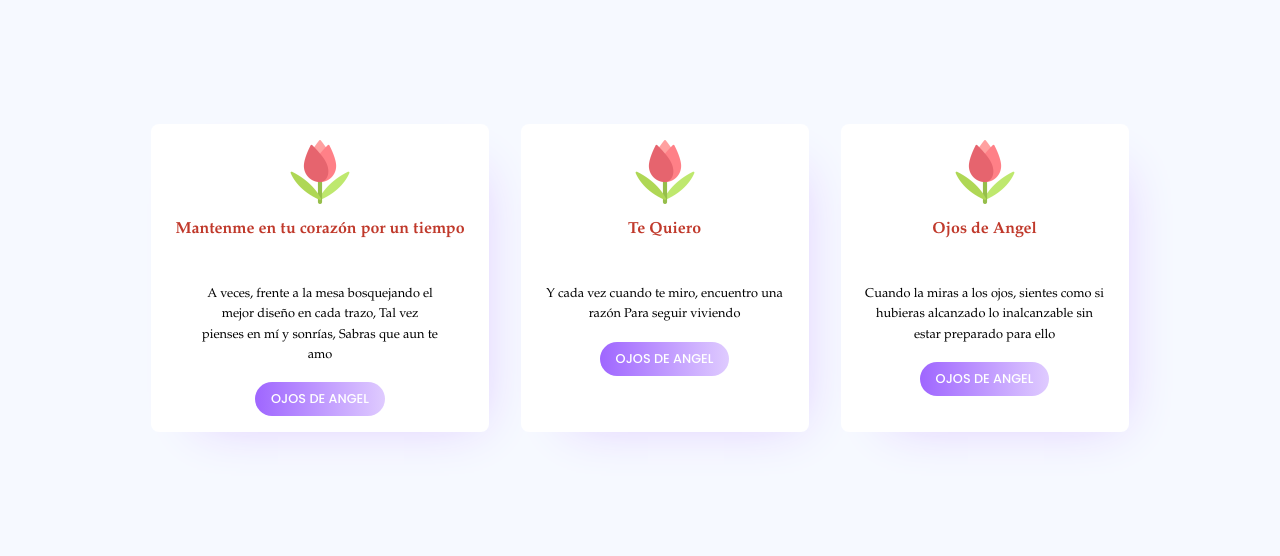
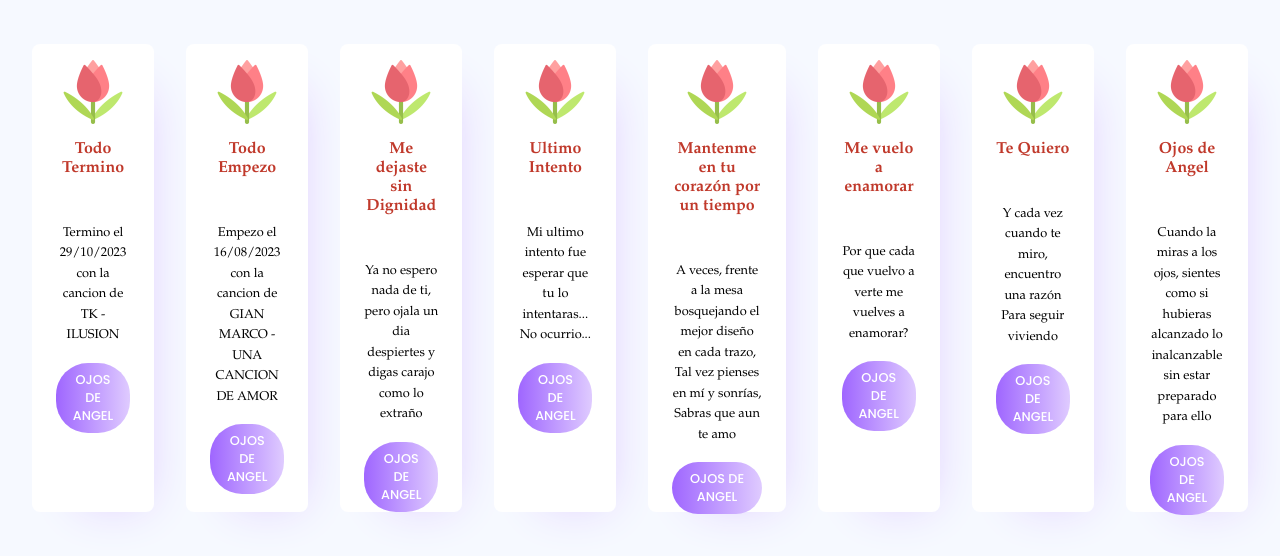
Before and after one commit to ojosdeangelvaleria/cards_for_you, a plain HTML site: page index.html in a window 1280 px wide. Shown: the part 122-678 px from the top of the page. Drawn offline with Linux system fonts and the light colour scheme.

Commit message:
Update index.html

```diff
--- a/index.html
+++ b/index.html
@@ -17,8 +17,49 @@
 			<div class="icon">
 				<img src="img/tulipan.png" alt="Ojos de Angel">
 			</div>
+			<h3>Todo Termino</h3>
+			<span>Termino el 29/10/2023 con la cancion de TK - ILUSION</span>
+			<button>OJOS DE ANGEL</button>
+		</section>
+		<section class="card">
+
+			<div class="icon">
+				<img src="img/tulipan.png" alt="Ojos de Angel">
+			</div>
+			<h3>Todo Empezo</h3>
+			<span>Empezo el 16/08/2023 con la cancion de GIAN MARCO - UNA CANCION DE AMOR</span>
+			<button>OJOS DE ANGEL</button>
+		</section>
+		<section class="card">
+			<div class="icon">
+				<img src="img/tulipan.png" alt="Ojos de Angel">
+			</div>
+			<h3>Me dejaste sin Dignidad</h3>
+			<span>Ya no espero nada de ti, pero ojala un dia despiertes y digas carajo como lo extraño</span>
+			<button>OJOS DE ANGEL</button>
+		</section>
+		<section class="card">
+			<div class="icon">
+				<img src="img/tulipan.png" alt="Ojos de Angel">
+			</div>
+			<h3>Ultimo Intento</h3>
+			<span>Mi ultimo intento fue esperar que tu lo intentaras... No ocurrio...</span>
+			<button>OJOS DE ANGEL</button>
+		</section>
+		<section class="card">
+			<div class="icon">
+				<img src="img/tulipan.png" alt="Ojos de Angel">
+			</div>
 			<h3>Mantenme en tu corazón por un tiempo</h3>
 			<span>A veces, frente a la mesa bosquejando el mejor diseño en cada trazo, Tal vez pienses en mí y sonrías, Sabras que aun te amo</span>
+			<button>OJOS DE ANGEL</button>
+		</section>
+		<section class="card">
+			<div class="icon">
+				<img src="img/tulipan.png" alt="Ojos de Angel">
+			</div>
+			<h3>Me vuelo a enamorar</h3>
+			<span>Por que cada que vuelvo a verte me vuelves a enamorar?</span>
 			<button>OJOS DE ANGEL</button>
 		</section>
 		<section class="card">
@@ -38,6 +79,7 @@
 			<span>Cuando la miras a los ojos, sientes como si hubieras alcanzado lo inalcanzable sin estar preparado para ello</span>
 			<button>OJOS DE ANGEL</button>
 		</section>
+
 	</main>
 </body>
 </html>
```
